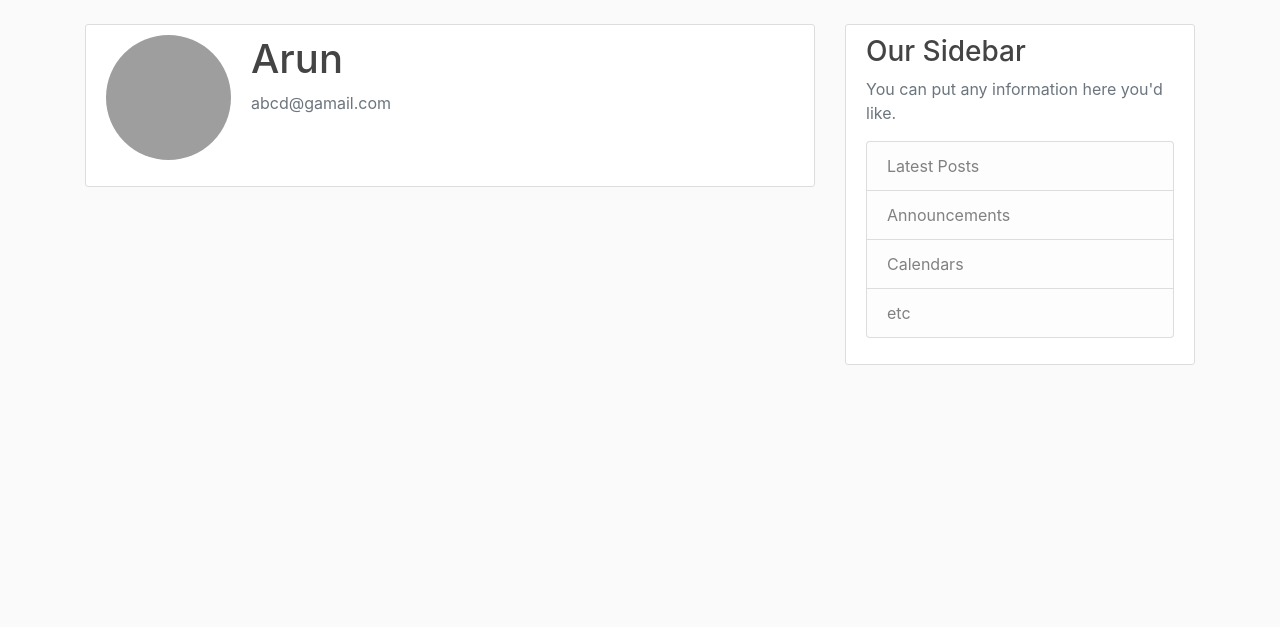
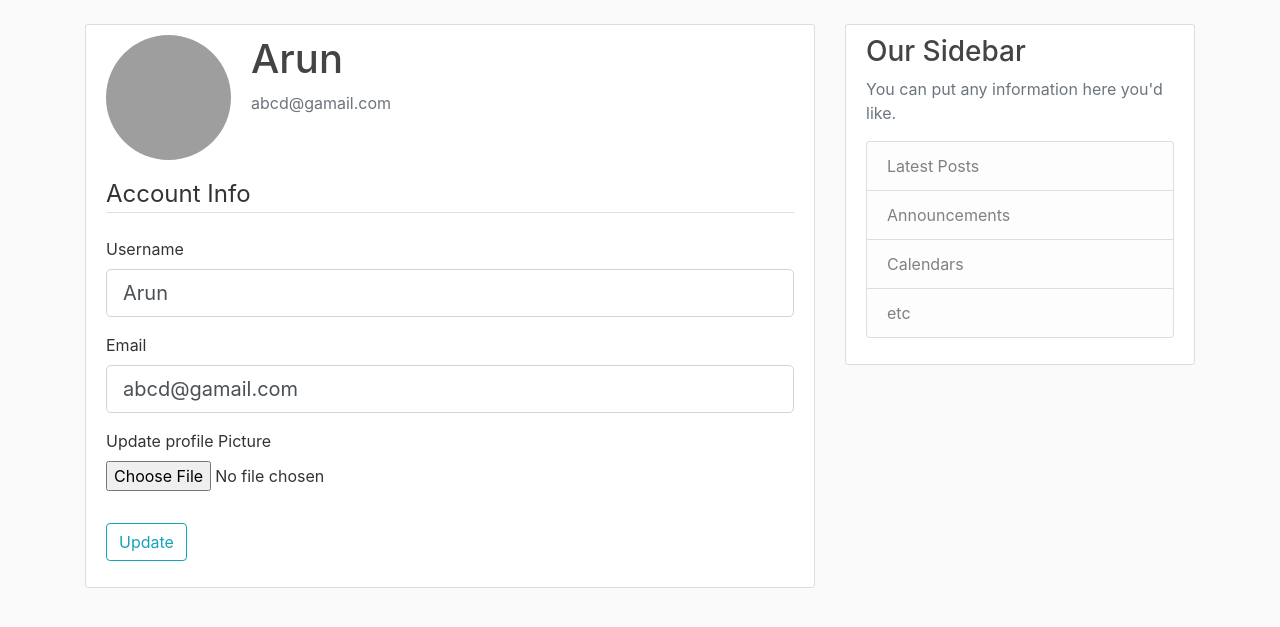
Before and after one commit to ashinkj/ashinblog, a Flask app: page /account in a window 1280 px wide. Shown: the part 56-683 px from the top of the page. Run offline with Flask 2, Linux system fonts and the light colour scheme; a user stored in the database is signed in; some libraries are stand-ins or nearby versions; grey boxes are pictures that could not be loaded.

Commit message:
Profile Updation Added

```diff
--- a/flaskblog/forms.py
+++ b/flaskblog/forms.py
@@ -1,4 +1,6 @@
+from wsgiref.validate import validator
 from flask_wtf import FlaskForm
+from flask_wtf.file import FileField,FileAllowed
 from flask_login import current_user
 from jsonschema import ValidationError
 from wtforms import StringField, PasswordField, SubmitField, BooleanField
@@ -41,6 +43,7 @@ class UpdateAccountForm(FlaskForm):
                            validators=[DataRequired(), Length(min=2, max=20)])
     email = StringField('Email',
                         validators=[DataRequired(), Email()])
+    picture= FileField('Update profile Picture',validators=[FileAllowed(['jpg','png'])])
     submit = SubmitField('Update')
 
     def validate_username(self, username):
--- a/flaskblog/routes.py
+++ b/flaskblog/routes.py
@@ -1,4 +1,6 @@
-
+import os
+import secrets
+from PIL import Image
 from fileinput import filename
 from flask import render_template, url_for, flash, redirect,request
 from flaskblog import app,db,bcrypt
@@ -68,9 +70,36 @@ def logout():
     logout_user()
     return redirect(url_for('home'))
 
-@app.route("/account")
+def save_picture(form_picture):
+    random_hex=secrets.token_hex(8)
+    _,f_ext=os.path.splitext(form_picture.filename)
+    picture_fn=random_hex + f_ext
+    picture_path=os.path.join(app.root_path,'static/profile_pics',picture_fn)
+    output_size=(125,125)
+    i=Image.open(form_picture)
+    i.thumbnail(output_size)
+    i.save(picture_path)
+
+    return picture_fn
+
+
+@app.route("/account",methods=['GET', 'POST'])
 @login_required
 def account():
     form = UpdateAccountForm()
-    image_file = url_for('static',filename='profile_pics/'+current_user.image_file)
+    if form.validate_on_submit():
+        if form.picture.data:
+            picture_file=save_picture(form.picture.data)
+            current_user.image_file=picture_file
+
+        current_user.username=form.username.data
+        current_user.email=form.email.data
+        db.session.commit()
+        flash('Your account has been updated!')
+        return redirect(url_for('account'))
+    elif request.method=='GET':
+        form.username.data=current_user.username
+        form.email.data=current_user.email
+
+    image_file = url_for('static',filename='profile_pics/' + current_user.image_file)
     return render_template('account.html', title='account', image_file=image_file, form=form)
--- a/flaskblog/templates/account.html
+++ b/flaskblog/templates/account.html
@@ -10,7 +10,52 @@
             <p class="text-secondary">{{ current_user.email }}</p>
         </div>
         </div>
-        <!-- FORM HERE -->
+
+            <form method="POST" action="" enctype="multipart/form-data">
+                {{ form.hidden_tag() }}
+                <fieldset class="form-group">
+                    <legend class="border-bottom mb-4">Account Info</legend>
+                    <div class="form-group">
+                        {{ form.username.label(class="form-control-label") }}
+
+                        {% if form.username.errors %}
+                            {{ form.username(class="form-control form-control-lg is-invalid") }}
+                            <div class="invalid-feedback">
+                                {% for error in form.username.errors %}
+                                    <span>{{ error }}</span>
+                                {% endfor %}
+                            </div>
+                        {% else %}
+                            {{ form.username(class="form-control form-control-lg") }}
+                        {% endif %}
+                    </div>
+                    <div class="form-group">
+                        {{ form.email.label(class="form-control-label") }}
+                        {% if form.email.errors %}
+                            {{ form.email(class="form-control form-control-lg is-invalid") }}
+                            <div class="invalid-feedback">
+                                {% for error in form.email.errors %}
+                                    <span>{{ error }}</span>
+                                {% endfor %}
+                            </div>
+                        {% else %}
+                            {{ form.email(class="form-control form-control-lg") }}
+                        {% endif %}
+                    </div>
+                    <div class="form-group">
+                        {{ form.picture.label() }}
+                        {{ form.picture(class='form-control-file') }}
+                        {% if form.picture.errors %}
+                             {% for error in form.email.errors %}
+                                   <span class="text-danger">{{ error }}</span> </br>
+                             {% endfor %}
+                        {% endif %}
+
+                </fieldset>
+                <div class="form-group">
+                    {{ form.submit(class="btn btn-outline-info") }}
+                </div>
+            </form>
     </div>
 
 {% endblock content %}
```
Also changed, not shown: flaskblog/site.db, flaskblog/static/profile_pics/2dfaff4358d6e0df.JPG (added), flaskblog/static/profile_pics/50c12168ad6b3595.JPG (added), 2 other files.
